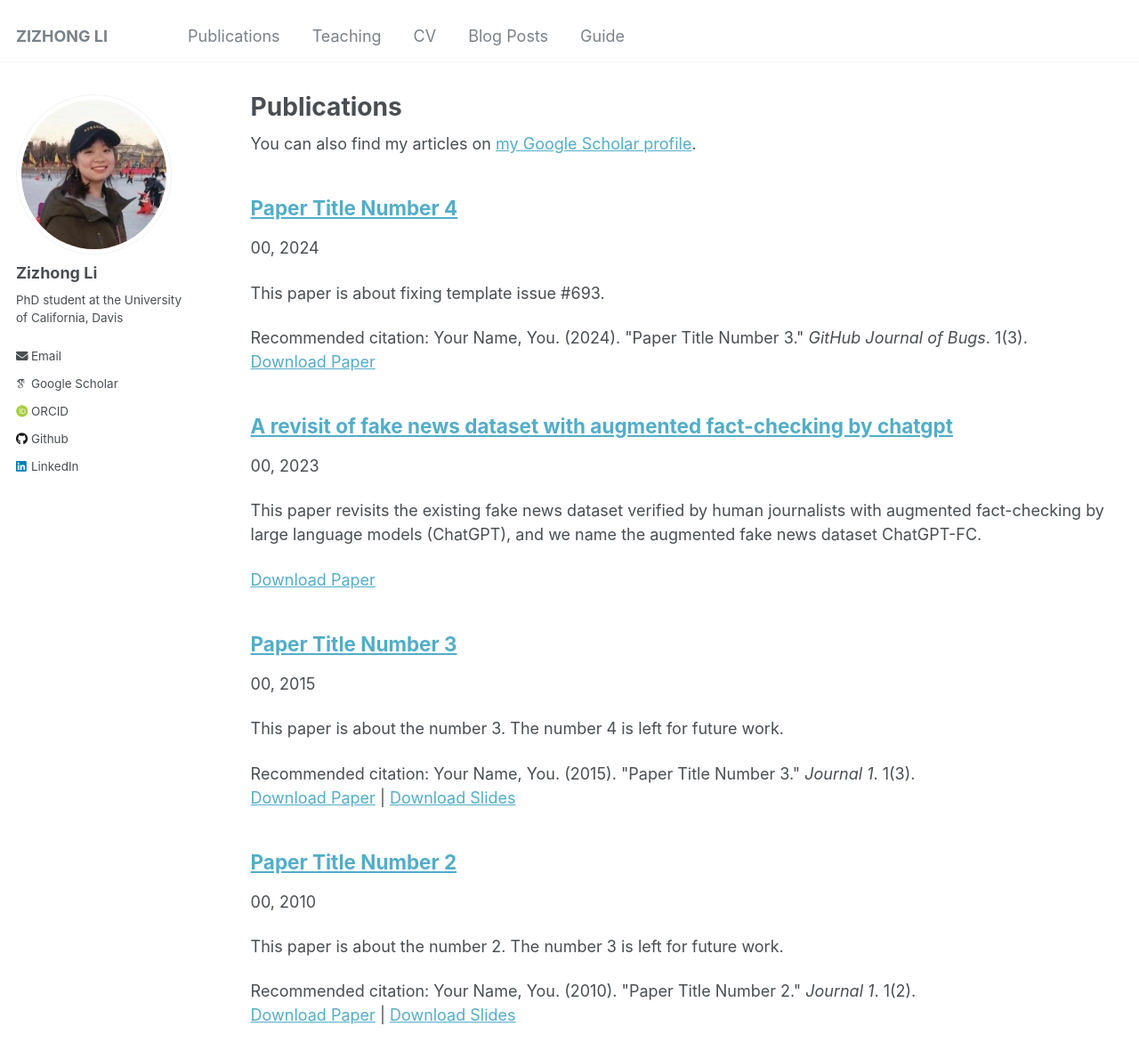
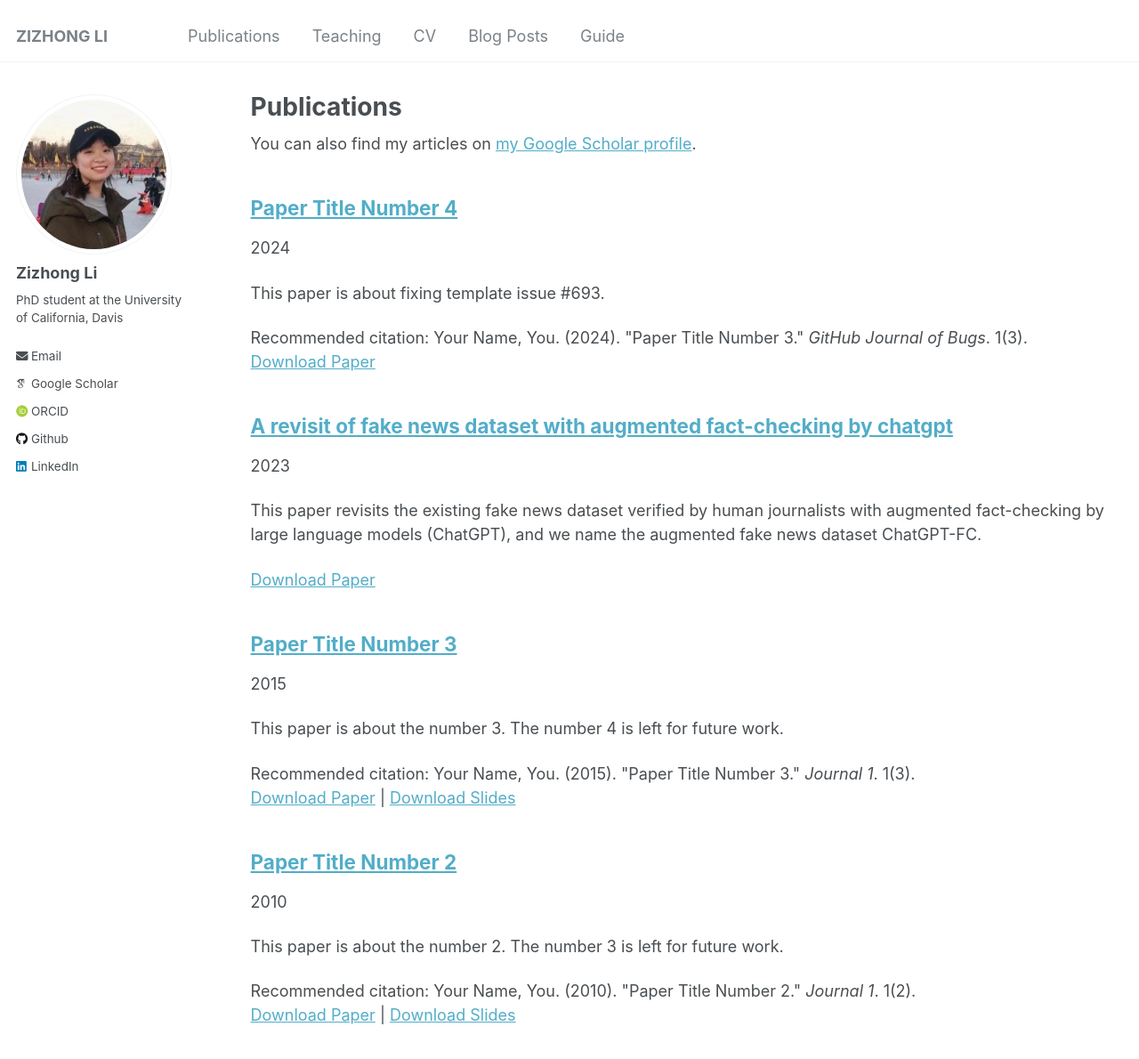
Before and after one commit to lizizhong/lizizhong.github.io, a Jekyll site: the page built from _pages/publications.md, in a window 1280 px wide and 1400 px high. Shown: the top 1190 px of the window at 89% size. Built offline with Jekyll 4.4.1, drawn with Linux system fonts in a browser that asks for light colours; some web fonts are replaced.

Commit message:
Update archive-single.html

```diff
--- a/_includes/archive-single.html
+++ b/_includes/archive-single.html
@@ -42,7 +42,7 @@
           <p> {{ post.type }}, <i>{{ post.venue }}</i>, {{ post.date | default: "1900-01-01" | date: "%Y" }} </p>
         {% elsif post.collection == 'publications' %}
 <!--           <p>Published in <i>{{ post.venue }}</i>, {{ post.date | default: "1900-01-01" | date: "%Y" }} </p> -->
-          <p> {{ post.date | default: "1900-01-01" | date: "%M, %Y" }} </p>
+          <p> {{ post.date | default: "1900-01-01" | date: "%Y" }} </p>
         {% elsif post.date %}
          <p class="page__date"><strong><i class="fa fa-fw fa-calendar" aria-hidden="true"></i> {{ site.data.ui-text[site.locale].date_label | default: "Published:" }}</strong> <time datetime="{{ post.date | default: "1900-01-01" | date_to_xmlschema }}">{{ post.date | default: "1900-01-01" | date: "%B %d, %Y" }}</time></p>
         {% endif %}
```
